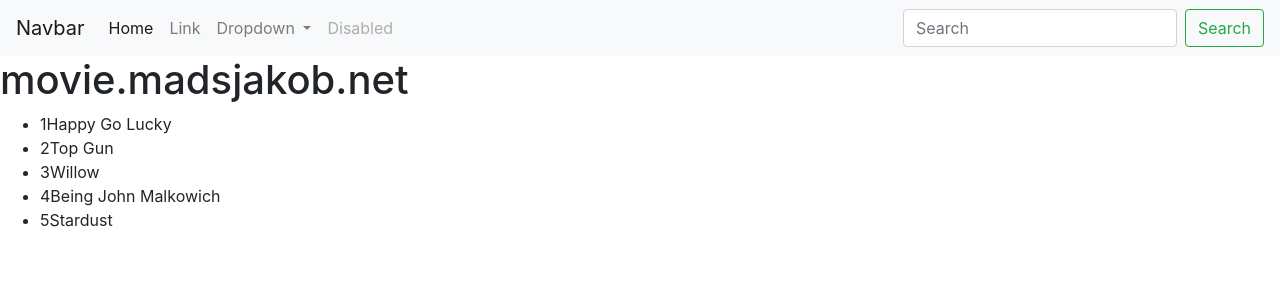
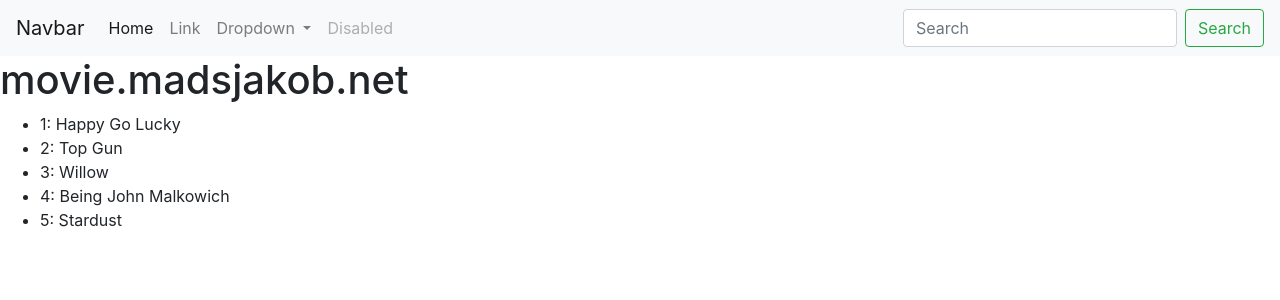
Before and after one commit to madsjakob/movie, an Angular app: page / in a window 1280 px wide. Shown: the top 300 px of the page. Built offline with nearby package versions, Linux system fonts and the light colour scheme.

Commit message:
Added a movieservice

```diff
--- /dev/null
+++ b/src/app/movie.service.ts
@@ -0,0 +1,15 @@
+import { Injectable } from '@angular/core';
+import { Movie } from './movie';
+import { MOVIES } from './mock-movies';
+
+@Injectable({
+  providedIn: 'root'
+})
+export class MovieService {
+
+  constructor() { }
+
+  getMovies(): Movie[] {
+    return MOVIES;
+  }
+}
--- a/src/app/movie/movie.component.html
+++ b/src/app/movie/movie.component.html
@@ -1,6 +1,6 @@
 <ul>
   <li *ngFor="let movie of movies">
-    <span>{{movie.nr}}</span>
+    <span>{{movie.nr}}: </span>
     <span>{{movie.title}}</span>
   </li>
 </ul>
--- a/src/app/movie/movie.component.ts
+++ b/src/app/movie/movie.component.ts
@@ -1,5 +1,6 @@
 import { Component, OnInit } from '@angular/core';
-import { MOVIES } from '../mock-movies';
+import { MovieService } from '../movie.service';
+import { Movie } from '../movie';
 
 @Component({
   selector: 'app-movie',
@@ -8,11 +9,16 @@
 })
 export class MovieComponent implements OnInit {
 
-  movies = MOVIES;
+  movies: Movie[];
 
-  constructor() { }
+  constructor(private movieService: MovieService) { }
 
   ngOnInit() {
+    this.getMovies();
+  }
+
+  getMovies(): void {
+    this.movies = this.movieService.getMovies();
   }
 
 }
```
Also changed, not shown: 1 other file (tests, documents, lock files or other folders).
